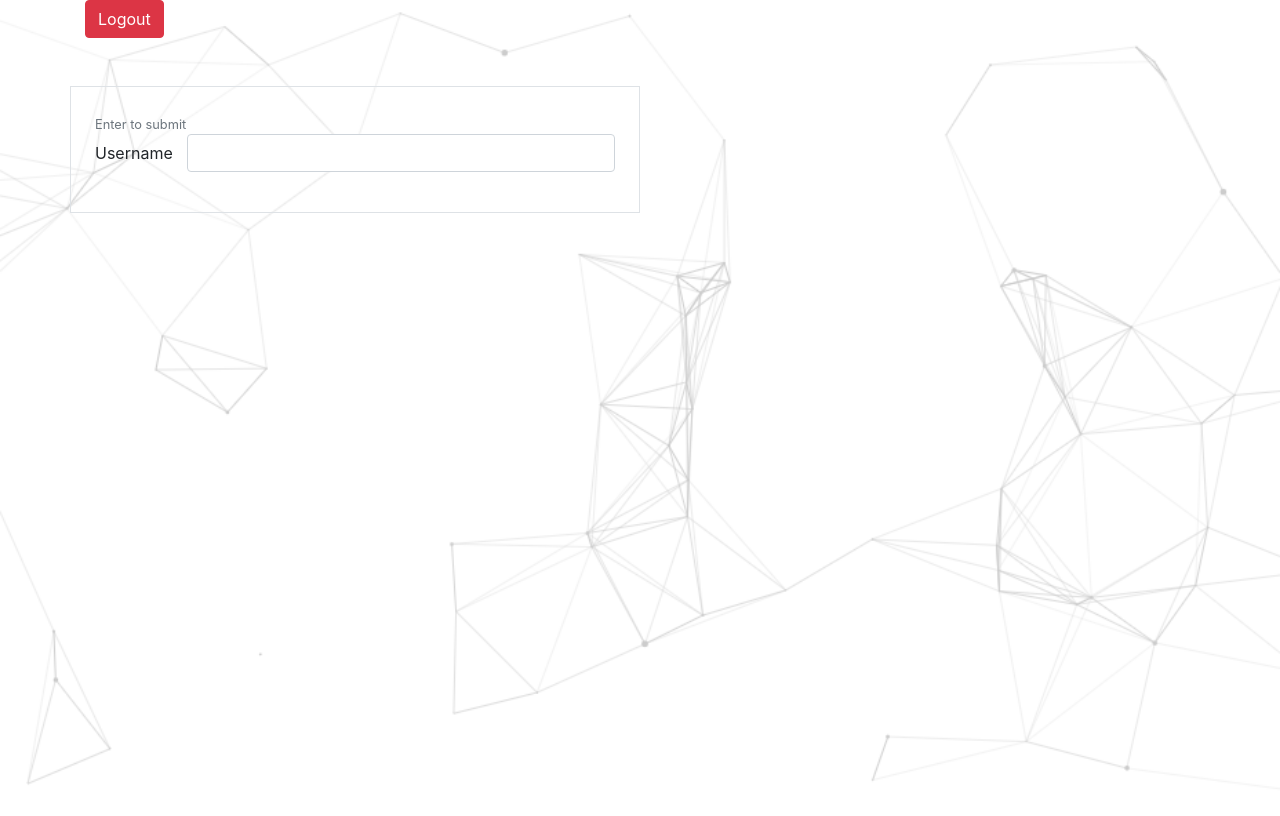
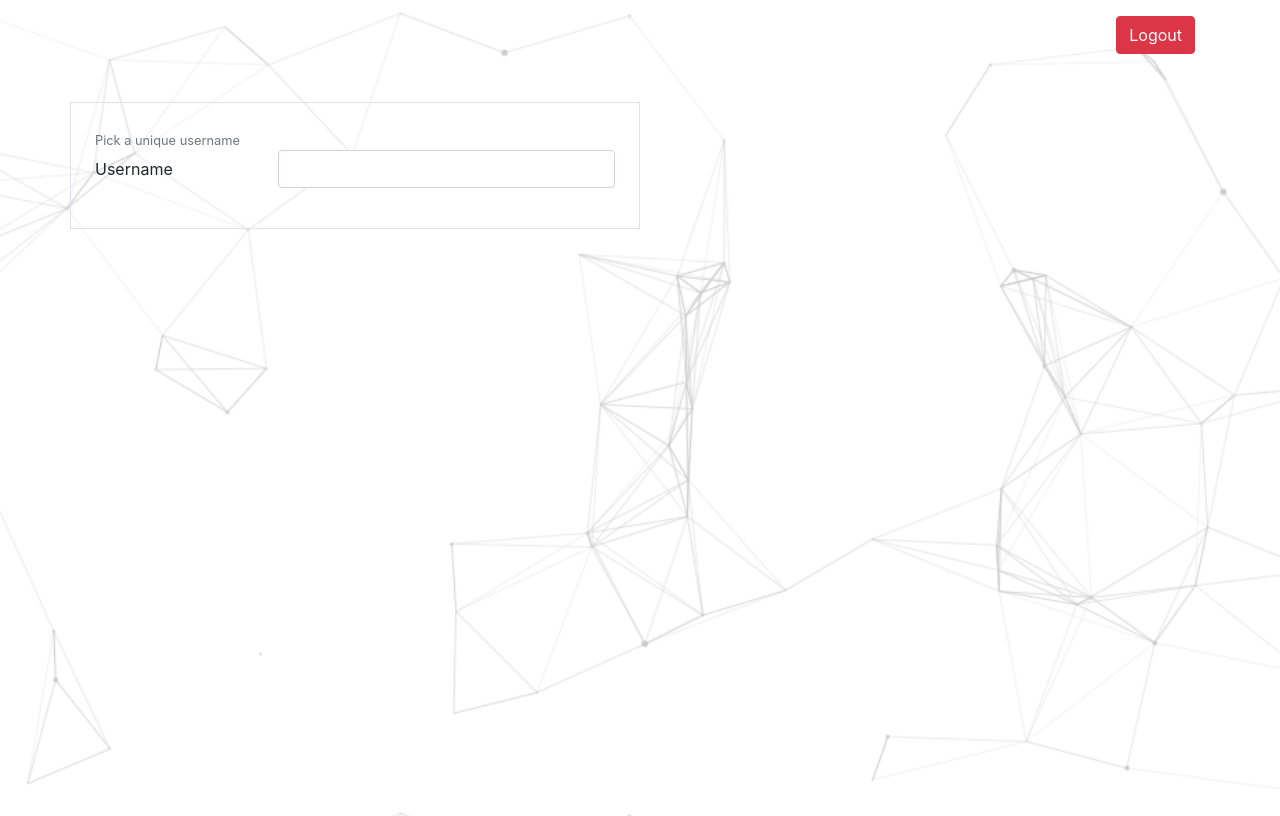
Before and after one commit to bombQueen/hotBombSweeper, a Vue app in the folder client/: page / in a window 1280 px wide. Built offline with nearby package versions, Linux system fonts and the light colour scheme; no server answers.

Commit message:
deploy staging bombs work

```diff
--- a/client/src/App.vue
+++ b/client/src/App.vue
@@ -1,6 +1,8 @@
 <template>
   <div id="app" class="container">
-    <b-button variant="danger" @click="logout">Logout</b-button>
+    <div class="d-flex justify-content-end my-3">
+      <b-button variant="danger" @click="logout">Logout</b-button>
+    </div>
     <router-view/>
   </div>
 </template>
--- a/client/src/components/MainGrid.vue
+++ b/client/src/components/MainGrid.vue
@@ -17,16 +17,23 @@
 
 <script>
 export default {
-  props: ['data'],
+  props: [ 'data' ],
   data() {
     return{
-      bombs: ['1,3', '2,3', '10,10'],
-      trueOrFalse: ['0','0','0','0','0','0','0','0','0','0']
+      trueOrFalse: ['0','0','0','0','0','0','0','0','0','0'],
+      row: 10
     }
   },
-
+  computed: {
+    bombs() {
+      if (this.$store.state.rooms[this.$route.params.id - 1].bombs) {
+        return this.$store.state.rooms[this.$route.params.id - 1].bombs
+      }
+    },
+  },
   methods: {
     getId(params){
+      console.log(this.bombs)
       //define coordinate
       let xBefore = params.split(",")
       // console.log(xBefore)
--- a/client/src/router/index.js
+++ b/client/src/router/index.js
@@ -29,7 +29,7 @@ Vue.use(VueRouter)
     component: Room
   },
   {
-    path: '/board',
+    path: '/board/:id',
     name: 'Board',
     meta: { requiresAuth: true },
     component: Board
--- a/client/src/views/Lobby.vue
+++ b/client/src/views/Lobby.vue
@@ -58,7 +58,7 @@ export default {
     },
     toBoard() {
       console.log('Mau lihat board')
-      this.$router.push(`board`).catch(() => {})
+      this.$router.push(`board/1`).catch(() => {})
     },
   },
   mounted() {
--- a/client/src/views/Login.vue
+++ b/client/src/views/Login.vue
@@ -2,10 +2,10 @@
   <div>
     <div class="row mt-5">
       <div class="col-6 border p-4">
-        <small class="form-text text-muted">Enter to submit</small>
+        <small class="form-text text-muted">Pick a unique username</small>
         <div class="form-group row">
-          <label for="username" class="col-sm-2 col-form-label">Username</label>
-           <div class="col-sm-10">
+          <label for="username" class="col-sm-4 col-form-label">Username</label><br>
+           <div class="col-sm-8">
             <input type="text" class="form-control" id="username" @keyup.enter="login" v-model="username">
           </div>
         </div>
--- a/client/src/views/Room.vue
+++ b/client/src/views/Room.vue
@@ -10,14 +10,19 @@
         </ul>
         <hr>
       </div>
+      <Board :bombs="bombs"></Board>
     </div>
   </div>
 </template>
 <script>
 import { mapState } from 'vuex'
+import Board from './Board.vue'
 
 export default {
   name: "BombLand",
+  components: {
+    Board,
+  },
   data() {
     return {
       message: "",
```
Also changed, not shown: 1 other file (tests, documents, lock files or other folders). Lines whose indentation alone changed are shown as unchanged.
